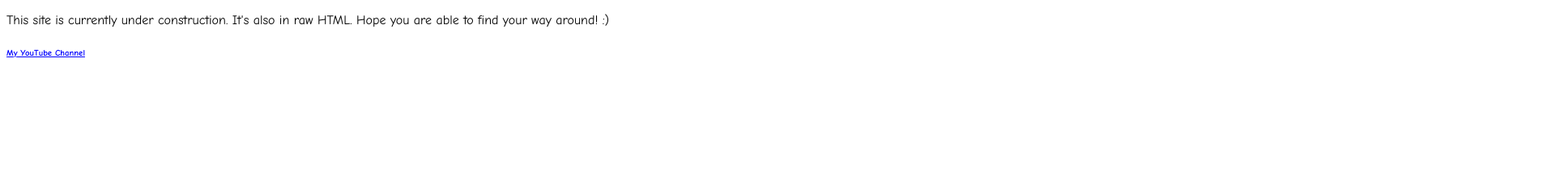
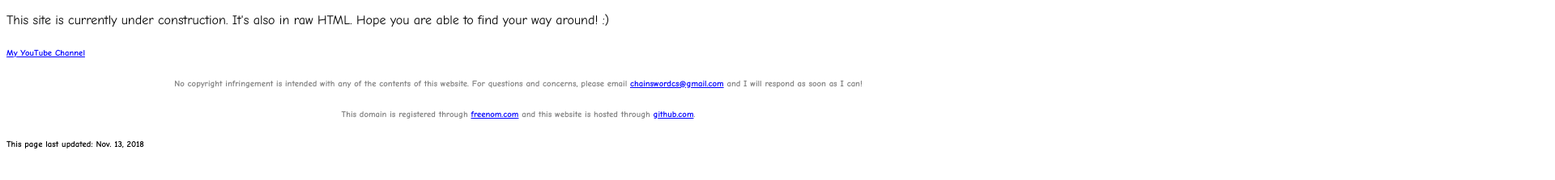
Before and after one commit to RealCreepyJeff/chainswordcs-tk, a plain HTML site: page index.html in a window 1280 px wide. Shown: the part 105-328 px from the top of the page at 81% size, 1920 px wide, since content can reach past the window. Drawn offline with Linux system fonts and the light colour scheme.

Commit message:
bottomtext

```diff
--- a/style.css
+++ b/style.css
@@ -5,7 +5,6 @@ body {
 .bottomtext {
 	color: gray;
 	text-align: center;
-	font-size:50vw;
 }
 
 a:link {
```
